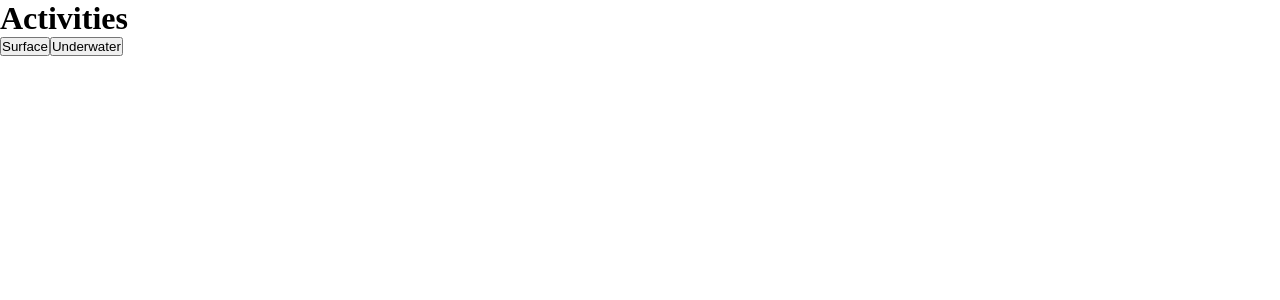
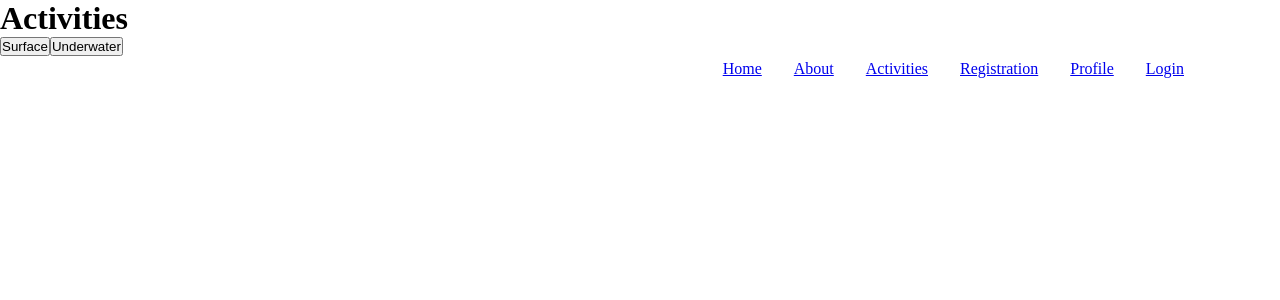
Before and after one commit to zynbahmed/aquaLife, a React (Vite) app in the folder MarineHavana/: page /activities in a window 1280 px wide. Shown: the top 300 px of the page. Built offline with nearby package versions, Linux system fonts and the light colour scheme.

Commit message:
working on the nav condition

```diff
--- a/MarineHavana/src/App.css
+++ b/MarineHavana/src/App.css
@@ -54,16 +54,28 @@ header nav a {
   padding-left: 280px;
 }
 
-.Nav-text {
+/* .Nav-text {
   color: #eee;
+  font-family: 'Montserrat', sans-serif;
+} */
+
+.home-navbar {
+  color: rgb(255, 255, 255); /* Change the text color to blue */
+  text-decoration: none; /* Remove the underline */
   font-family: 'Montserrat', sans-serif;
 }
 
-.nav-link {
-  color: rgb(255, 255, 255); /* Change the text color to blue */
-  text-decoration: none; /* Remove the underline */
+.home-navbar:hover {
+  font-weight: 600;
 }
 
-.nav-link:hover {
+.about-navbar{
+  color: rgb(0, 0, 0); /* Change the text color to blue */
+  text-decoration: none; /* Remove the underline */
+  font-family: 'Montserrat', sans-serif;
+
+}
+
+.about-navbar:hover {
   font-weight: 600;
 }
--- a/MarineHavana/src/components/Nav.jsx
+++ b/MarineHavana/src/components/Nav.jsx
@@ -1,21 +1,32 @@
-import { NavLink } from 'react-router-dom'
+import { NavLink, useLocation } from 'react-router-dom';
 
 const Nav = () => {
+  const location = useLocation();
+
+  let navbarClass = '';
+
+  if (location.pathname === '/') {
+    navbarClass = 'home-navbar';
+  } else if (location.pathname === '/About') {
+    navbarClass = 'about-navbar';
+  } else if (location.pathname === '/Activities') {
+    navbarClass = 'activities-navbar';
+  }
 
   return (
     <header>
       <nav className="header">
-      <div className="Nav-text">
-      <NavLink to='/' className="nav-link">Home</NavLink>
-    <NavLink to='/About' className="nav-link">About</NavLink>
-    <NavLink to='/Activities' className="nav-link">Activities</NavLink>
-    <NavLink to='/Registeration' className="nav-link">Registration</NavLink>
-    <NavLink to='/Profile' className="nav-link">Profile</NavLink>
-    <NavLink to='/Login' className="nav-link">Login</NavLink>
-      </div>
-    </nav>
+        <div className="Nav-text">
+          <NavLink exact to="/" className={`nav-link ${navbarClass}`}>Home</NavLink>
+          <NavLink to="/About" className={`nav-link ${navbarClass}`}>About</NavLink>
+          <NavLink to="/Activities" className={`nav-link ${navbarClass}`}>Activities</NavLink>
+          <NavLink to="/Registeration" className={`nav-link ${navbarClass}`}>Registration</NavLink>
+          <NavLink to="/Profile" className={`nav-link ${navbarClass}`}>Profile</NavLink>
+          <NavLink to="/Login" className={`nav-link ${navbarClass}`}>Login</NavLink>
+        </div>
+      </nav>
     </header>
-  )
-}
+  );
+};
 
-export default Nav
+export default Nav;
```
